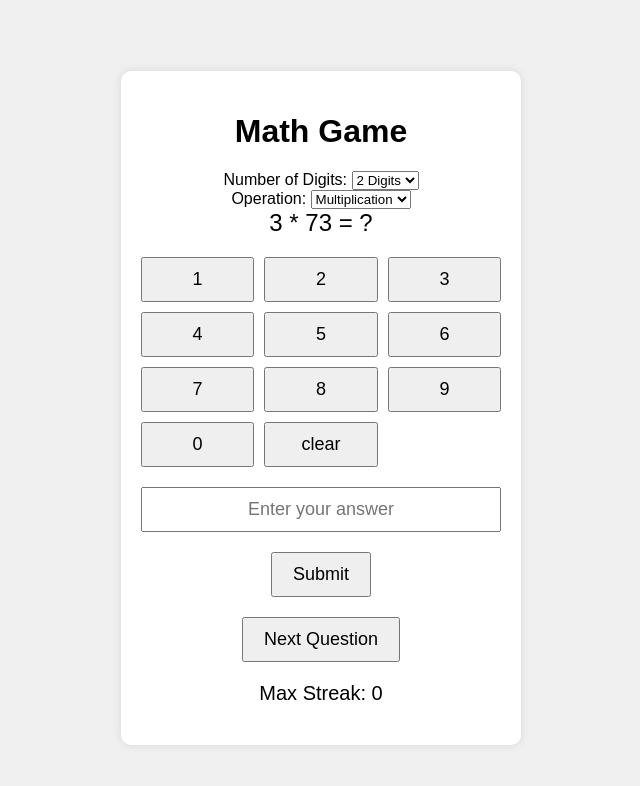
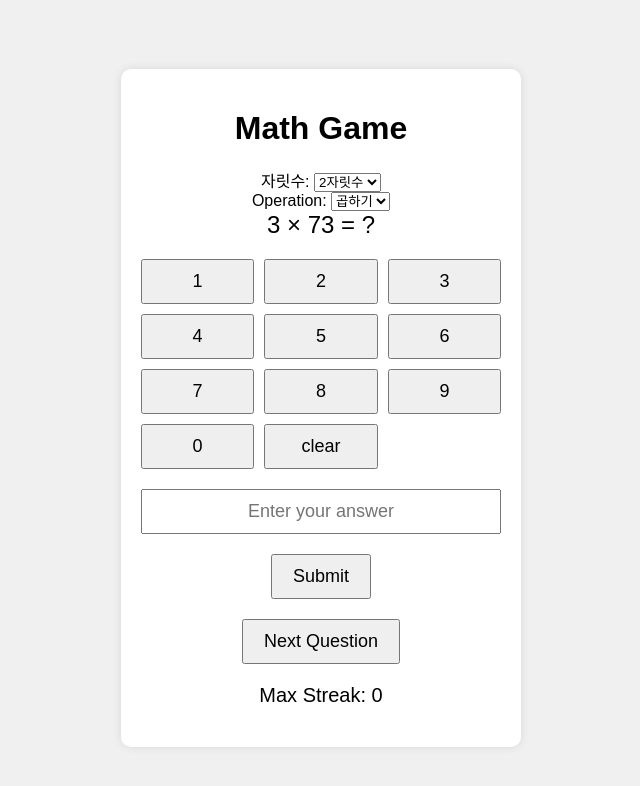
Before and after one commit to whoisrealminjueun/Multiplication-Game, a plain HTML site: page index.html in a window 1280 px wide. Shown: the whole page, without its empty margins (319-959 px from the left). Drawn offline with Linux system fonts and the light colour scheme.

Commit message:
Update index.html

```diff
--- a/index.html
+++ b/index.html
@@ -10,25 +10,24 @@
     <div class="game-container">
         <h1>Math Game</h1>
         <div>
-            <label for="digits">Number of Digits:</label>
+            <label for="digits">자릿수:</label>
             <select id="digits" onchange="generateQuestion()">
-                <option value="1">1 Digit</option>
-                <option value="2" selected>2 Digits</option>
-                <option value="3">3 Digits</option>
+                <option value="1">1자릿수</option>
+                <option value="2" selected>2자릿수</option>
+                <option value="3">3자릿수</option>
             </select>
         </div>
         <div>
             <label for="operation">Operation:</label>
             <select id="operation" onchange="generateQuestion()">
-                <option value="*">Multiplication</option>
-                <option value="/">Division</option>
-                <option value="+">Addition</option>
-                <option value="-">Subtraction</option>
+                <option value="×">곱하기</option>
+                <option value="÷">나누기</option>
+                <option value="+">더하기</option>
+                <option value="-">빼기</option>
             </select>
         </div>
         <div id="question"></div>
         <div id="keyboard">
-            <!-- Number keys -->
             <button onclick="addToAnswer(1)">1</button>
             <button onclick="addToAnswer(2)">2</button>
             <button onclick="addToAnswer(3)">3</button>
```
